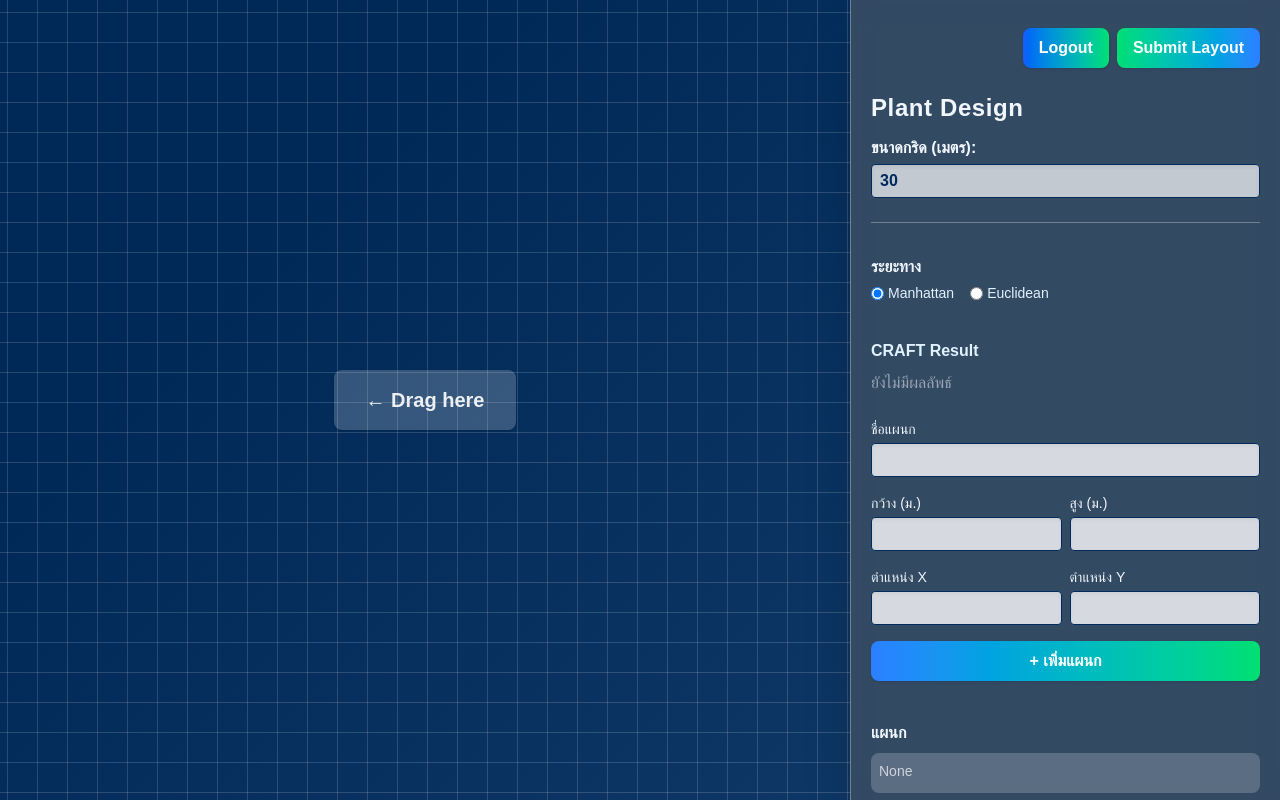
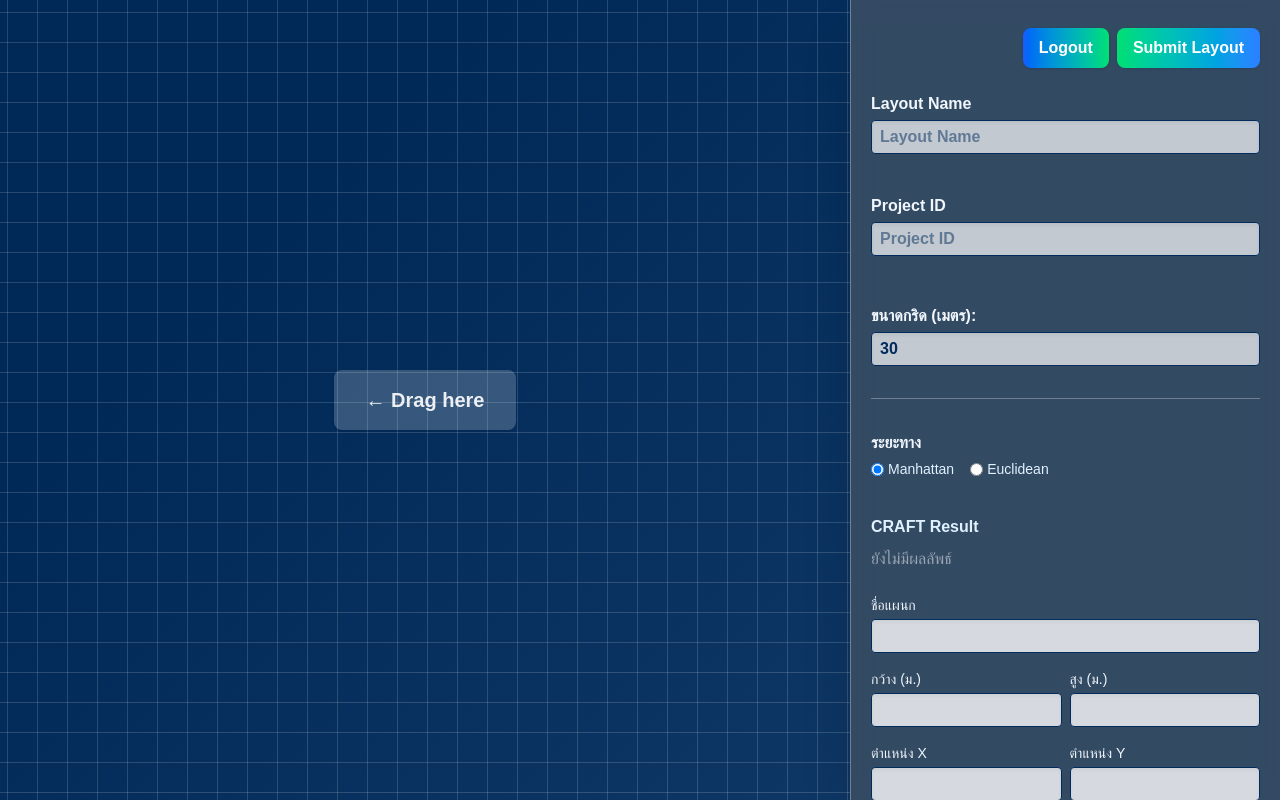
Before and after one commit to Phatlom-LSs/dndplant-front, a Next.js app: page /main in a window 1280 px wide. Built offline with nearby package versions, Linux system fonts and the light colour scheme.

Commit message:
add: layout, id

```diff
--- a/src/app/main/page.tsx
+++ b/src/app/main/page.tsx
@@ -24,10 +24,12 @@ function DraggableDepartment({ dept }) {
     borderRadius: "0.6rem",
     color: "#002b5c",
     fontWeight: "bold",
-    transform: transform ? `translate(${transform.x}px, ${transform.y}px)` : undefined,
+    transform: transform
+      ? `translate(${transform.x}px, ${transform.y}px)`
+      : undefined,
     cursor: "grab",
     zIndex: 2,
-    border: "2px solid #1e293b"
+    border: "2px solid #1e293b",
   };
 
   return (
@@ -96,7 +98,8 @@ function GridArea({ layout, setLayout, gridSize, onLayoutChange }) {
             position: "absolute",
             inset: 0,
             borderRadius: "1.5rem",
-            background: "linear-gradient(135deg,rgba(0,0,0,0.05) 30%,rgba(255,255,255,0.06) 100%)",
+            background:
+              "linear-gradient(135deg,rgba(0,0,0,0.05) 30%,rgba(255,255,255,0.06) 100%)",
             zIndex: 1,
           }}
         />
@@ -124,7 +127,8 @@ function AddDepartmentForm({ onAdd, layout, onDelete, gridSize }) {
 
   const handleSubmit = (e) => {
     e.preventDefault();
-    if (!name || !width || !height || !x || !y) return alert("กรุณากรอกข้อมูลให้ครบ");
+    if (!name || !width || !height || !x || !y)
+      return alert("กรุณากรอกข้อมูลให้ครบ");
 
     const widthNum = Number(width);
     const heightNum = Number(height);
@@ -158,7 +162,9 @@ function AddDepartmentForm({ onAdd, layout, onDelete, gridSize }) {
   return (
     <form onSubmit={handleSubmit} className="space-y-4">
       <div>
-        <label className="block text-sm font-medium mb-1 text-[#f0f6fc]">ชื่อแผนก</label>
+        <label className="block text-sm font-medium mb-1 text-[#f0f6fc]">
+          ชื่อแผนก
+        </label>
         <input
           type="text"
           value={name}
@@ -239,7 +245,10 @@ function DepartmentList({ layout, onDelete }) {
         ) : (
           <ul className="space-y-1">
             {layout.map((dept) => (
-              <li key={dept.id} className="flex justify-between items-center py-1 px-1 rounded hover:bg-white/30 transition">
+              <li
+                key={dept.id}
+                className="flex justify-between items-center py-1 px-1 rounded hover:bg-white/30 transition"
+              >
                 <span className="font-medium text-[#e0f2fe]">{dept.name}</span>
                 <button
                   onClick={() => onDelete(dept.id)}
@@ -264,14 +273,16 @@ function FlowMatrixInput({ matrix, setMatrix, departmentNames }) {
   // Ensure matrix shape
   React.useEffect(() => {
     if (matrix.length !== n) {
-      setMatrix(Array(n).fill().map((_, i) =>
-        Array(n).fill(0)
-      ));
+      setMatrix(
+        Array(n)
+          .fill()
+          .map((_, i) => Array(n).fill(0))
+      );
     }
   }, [n]);
 
   function handleChange(i, j, v) {
-    const newMatrix = matrix.map(row => [...row]);
+    const newMatrix = matrix.map((row) => [...row]);
     newMatrix[i][j] = Number(v);
     setMatrix(newMatrix);
   }
@@ -279,14 +290,18 @@ function FlowMatrixInput({ matrix, setMatrix, departmentNames }) {
   if (n === 0) return null;
   return (
     <div className="my-2">
-      <div className="font-semibold text-[#f0f6fc] mb-2">Flow/Cost Matrix (ระหว่างแผนก)</div>
+      <div className="font-semibold text-[#f0f6fc] mb-2">
+        Flow/Cost Matrix (ระหว่างแผนก)
+      </div>
       <div className="overflow-auto">
         <table className="min-w-full border-collapse bg-white/10 text-xs text-[#e0f2fe]">
           <thead>
             <tr>
               <th className="border px-2 py-1 bg-[#334155]">To/From</th>
               {departmentNames.map((name, i) => (
-                <th className="border px-2 py-1 bg-[#334155]" key={i}>{name}</th>
+                <th className="border px-2 py-1 bg-[#334155]" key={i}>
+                  {name}
+                </th>
               ))}
             </tr>
           </thead>
@@ -300,7 +315,7 @@ function FlowMatrixInput({ matrix, setMatrix, departmentNames }) {
                       type="number"
                       min={0}
                       value={matrix[i]?.[j] ?? 0}
-                      onChange={e => handleChange(i, j, e.target.value)}
+                      onChange={(e) => handleChange(i, j, e.target.value)}
                       className="w-14 px-1 py-1 rounded text-[#0f172a] bg-white/80 text-center border"
                     />
                   </td>
@@ -328,16 +343,20 @@ export default function PlantLayout() {
   const [result, setResult] = useState(null);
   const [loading, setLoading] = useState(false);
 
+  // new: layoutName/projectId
+  const [layoutName, setLayoutName] = useState("");
+  const [projectId, setProjectId] = useState(""); // กรอกเองก่อน, หรือ hardcode id
+
   // ----- flow matrix state -----
   const [flowMatrix, setFlowMatrix] = useState([]);
-  const departmentNames = layout.map(d => d.name);
+  const departmentNames = layout.map((d) => d.name);
 
   // ----- distance type -----
   const [distanceType, setDistanceType] = useState("manhattan");
 
   React.useEffect(() => {
     // Sync matrix shape if departments change
-    setFlowMatrix(prev => {
+    setFlowMatrix((prev) => {
       if (prev.length !== layout.length) {
         return Array(layout.length)
           .fill(0)
@@ -349,9 +368,9 @@ export default function PlantLayout() {
 
   async function syncLayoutToBackend(nextLayout) {
     try {
-      await fetch('/api/plant-layout', {
-        method: 'POST',
-        headers: { 'Content-Type': 'application/json' },
+      await fetch("/api/plant-layout", {
+        method: "POST",
+        headers: { "Content-Type": "application/json" },
         body: JSON.stringify(nextLayout),
       });
     } catch {}
@@ -371,7 +390,7 @@ export default function PlantLayout() {
   const handleWheel = (e) => {
     if (e.ctrlKey) {
       e.preventDefault();
-      setZoom(z => Math.min(3, Math.max(0.5, z - e.deltaY * 0.001)));
+      setZoom((z) => Math.min(3, Math.max(0.5, z - e.deltaY * 0.001)));
     }
   };
 
@@ -379,15 +398,18 @@ export default function PlantLayout() {
     setLoading(true);
     setResult(null);
     try {
-      // เตรียม payload
-      const departments = layout.map(({ id, ...rest }) => rest);
+      // เตรียม payload ตรงกับ DTO
+      const departments = layout.map(({ id, gridSize, ...rest }) => rest);
       const payload = {
+        name: layoutName,
+        gridSize,
+        projectId,
         departments,
-        flowMatrix,
-        distanceType
+        costMatrix: flowMatrix,
+        metric: distanceType,
       };
 
-      await fetch(`${process.env.local.CRAFT_CREATE_API}/layout`, {
+      await fetch("/api/submit-layout", {
         method: "POST",
         headers: { "Content-Type": "application/json" },
         body: JSON.stringify(payload),
@@ -405,12 +427,22 @@ export default function PlantLayout() {
 
   return (
     <div className="flex h-screen w-screen overflow-hidden bg-[#001d3d]">
-      <div className="flex-1 flex items-center justify-center overflow-auto bg-[#002b5c]" onWheel={handleWheel}>
+      <div
+        className="flex-1 flex items-center justify-center overflow-auto bg-[#002b5c]"
+        onWheel={handleWheel}
+      >
         <div
           className="flex items-center justify-center w-full h-full"
           style={{ minHeight: CANVAS_SIZE, minWidth: CANVAS_SIZE }}
         >
-          <div style={{ width: CANVAS_SIZE, height: CANVAS_SIZE, transform: `scale(${zoom})`, transformOrigin: '0 0' }}>
+          <div
+            style={{
+              width: CANVAS_SIZE,
+              height: CANVAS_SIZE,
+              transform: `scale(${zoom})`,
+              transformOrigin: "0 0",
+            }}
+          >
             <GridArea
               layout={layout}
               setLayout={setLayout}
@@ -438,10 +470,37 @@ export default function PlantLayout() {
             {loading ? "Loading..." : "Submit Layout"}
           </button>
         </div>
+
+        {/* เพิ่ม input กรอกชื่อ layout / project */}
+        <div className="mb-2">
+          <label className="block mb-1 font-semibold text-[#f0f6fc]">
+            Layout Name
+          </label>
+          <input
+            type="text"
+            value={layoutName}
+            onChange={(e) => setLayoutName(e.target.value)}
+            placeholder="Layout Name"
+            className="w-full border px-2 py-1 rounded shadow-inner bg-white/70 text-[#002b5c] font-semibold mb-2"
+          />
+        </div>
+        <div className="mb-4">
+          <label className="block mb-1 font-semibold text-[#f0f6fc]">
+            Project ID
+          </label>
+          <input
+            type="text"
+            value={projectId}
+            onChange={(e) => setProjectId(e.target.value)}
+            placeholder="Project ID"
+            className="w-full border px-2 py-1 rounded shadow-inner bg-white/70 text-[#002b5c] font-semibold mb-2"
+          />
+        </div>
+
         <div>
-          <h1 className="text-2xl font-extrabold text-[#f0f6fc] tracking-wide mb-3">Plant Design</h1>
-          <div className="mb-6">
-            <label className="block mb-1 font-semibold text-[#f0f6fc]">ขนาดกริด (เมตร):</label>
+          <label className="block mb-1 font-semibold text-[#f0f6fc]">
+            ขนาดกริด (เมตร):
+          </label>
           <input
             type="number"
             min={5}
@@ -451,11 +510,15 @@ export default function PlantLayout() {
             className="w-full border px-2 py-1 rounded shadow-inner bg-white/70 text-[#002b5c] font-semibold"
           />
         </div>
+
         <div className="border-b border-white/30 my-2" />
-        </div>
 
         {/* Flow Matrix Input */}
-        <FlowMatrixInput matrix={flowMatrix} setMatrix={setFlowMatrix} departmentNames={departmentNames} />
+        <FlowMatrixInput
+          matrix={flowMatrix}
+          setMatrix={setFlowMatrix}
+          departmentNames={departmentNames}
+        />
 
         {/* Distance Type Select */}
         <div className="mb-3">
@@ -468,7 +531,8 @@ export default function PlantLayout() {
                 value="manhattan"
                 checked={distanceType === "manhattan"}
                 onChange={() => setDistanceType("manhattan")}
-              /> Manhattan
+              />{" "}
+              Manhattan
             </label>
             <label className="flex items-center gap-1 text-[#e0f2fe] text-sm">
               <input
@@ -477,31 +541,42 @@ export default function PlantLayout() {
                 value="euclidean"
                 checked={distanceType === "euclidean"}
                 onChange={() => setDistanceType("euclidean")}
-              /> Euclidean
+              />{" "}
+              Euclidean
             </label>
           </div>
         </div>
 
         <div>
           <div className="font-bold text-[#e0f2fe] mb-2">CRAFT Result</div>
-          {loading && <div className="text-white/80 mb-2">Loading result...</div>}
+          {loading && (
+            <div className="text-white/80 mb-2">Loading result...</div>
+          )}
           {result ? (
             <div className="bg-white/10 rounded-lg p-3 text-white space-y-1">
               <div>Total Cost: {result.totalCost}</div>
               <div>Total Distance: {result.totalDistance}</div>
               <div>
                 Assignment:{" "}
-                {result.assignment && result.assignment.map((d, i) =>
+                {result.assignment &&
+                  result.assignment.map((d, i) => (
                     <div key={i} className="ml-2">
                       {d.name} ({d.x}, {d.y}) size {d.width}x{d.height}
                     </div>
+                  ))}
+              </div>
+            </div>
+          ) : (
+            !loading && <div className="text-white/50">ยังไม่มีผลลัพธ์</div>
           )}
         </div>
-            </div>
-          ) : !loading && <div className="text-white/50">ยังไม่มีผลลัพธ์</div>}
-        </div>
 
-        <AddDepartmentForm onAdd={handleAddDept} layout={layout} onDelete={handleDeleteDept} gridSize={gridSize} />
+        <AddDepartmentForm
+          onAdd={handleAddDept}
+          layout={layout}
+          onDelete={handleDeleteDept}
+          gridSize={gridSize}
+        />
         <DepartmentList layout={layout} onDelete={handleDeleteDept} />
       </div>
     </div>
```
Lines whose indentation alone changed are shown as unchanged.
